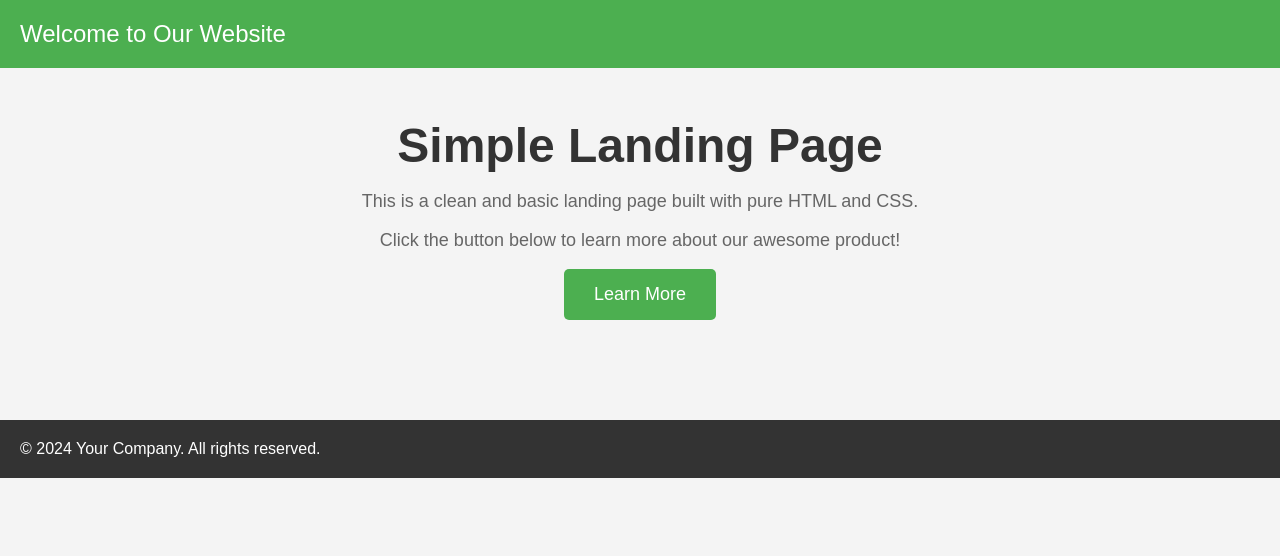
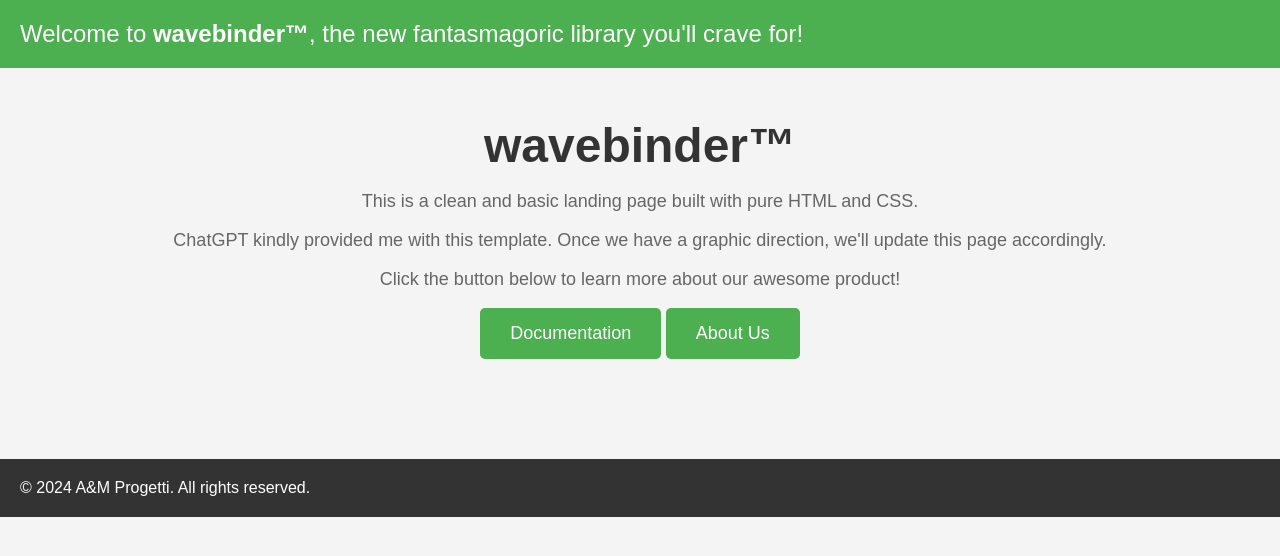
Before and after one commit to aem-progetti/wave-binder-landing, a plain HTML site: page index.html in a window 1280 px wide. Drawn offline with Linux system fonts and the light colour scheme.

Commit message:
Some Basic Information to make this thing more credible

```diff
--- a/index.html
+++ b/index.html
@@ -4,7 +4,7 @@
     <meta charset="UTF-8">
     <meta name="viewport" content="width=device-width, initial-scale=1.0">
     <meta http-equiv="X-UA-Compatible" content="IE=edge">
-    <title>Simple Landing Page</title>
+    <title>wavebinder™</title>
     <style>
         body {
             font-family: Arial, sans-serif;
@@ -53,18 +53,20 @@
 </head>
 <body>
     <header>
-        Welcome to Our Website
+        Welcome to <b>wavebinder™</b>, the new fantasmagoric library you'll crave for!
     </header>
 
     <div class="container">
-        <h1>Simple Landing Page</h1>
+        <h1>wavebinder™</h1>
         <p>This is a clean and basic landing page built with pure HTML and CSS.</p>
+        <p>ChatGPT kindly provided me with this template. Once we have a graphic direction, we'll update this page accordingly.</p>
         <p>Click the button below to learn more about our awesome product!</p>
-        <button class="cta-button">Learn More</button>
+        <button class="cta-button" onclick="location.href='https://aem-progetti.github.io/wave-binder-docs/';">Documentation</button>
+        <button class="cta-button" onclick="location.href='http://www.aem-progetti.com/';">About Us</button>
     </div>
 
     <footer>
-        &copy; 2024 Your Company. All rights reserved.
+        &copy; 2024 A&M Progetti. All rights reserved.
     </footer>
 </body>
 </html>
```
